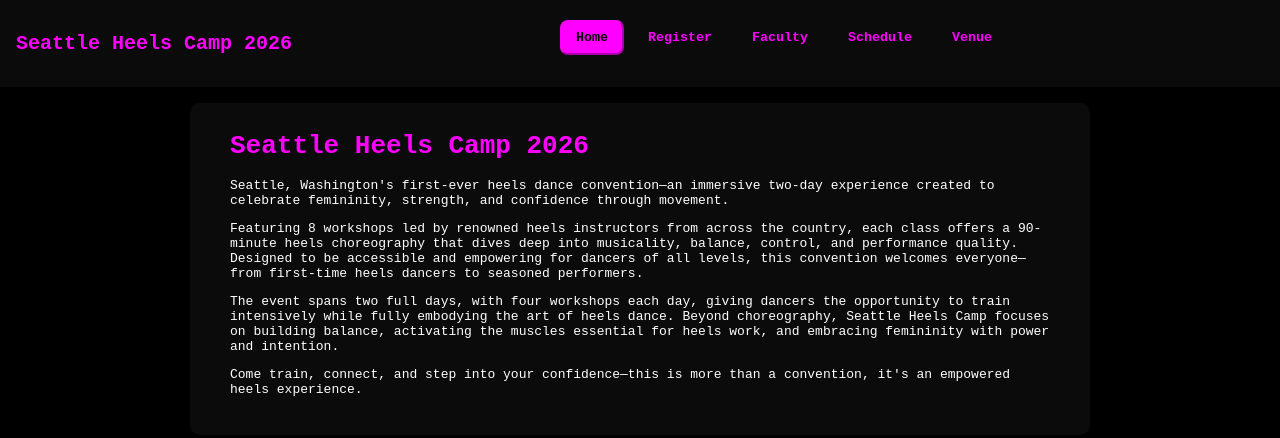
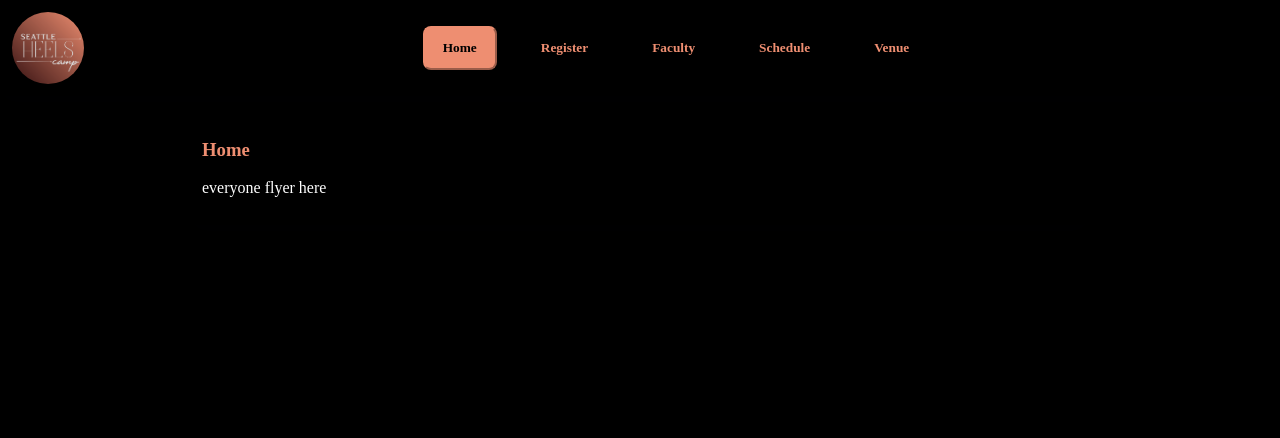
Before and after one commit to jianingwang623/seattleheelscamp2026, a plain HTML site: page index.html in a window 1280 px wide. Drawn offline with Linux system fonts and the light colour scheme.

Commit message:
Consolidate to single index.html, remove unused code and old page files

```diff
--- a/faculty.html
+++ /dev/null
@@ -1,20 +0,0 @@
-<!doctype html>
-<html lang="en">
-
-<body>
-    <style>
-        body {
-            font-family: monospace;
-            margin: 20px;
-            color: rgb(255, 255, 255);
-        }
-
-        h1 {
-            color: rgb(255, 0, 255);
-        }
-    </style>
-    <h1>Faculty</h1>
-    <p>Coming soon</p>
-</body>
-
-</html>
--- a/home.html
+++ /dev/null
@@ -1,41 +0,0 @@
-<!doctype html>
-<html lang="en">
-
-<head>
-    <meta charset="utf-8" />
-    <meta name="viewport" content="width=device-width,initial-scale=1" />
-    <title>Home - Seattle Heels Camp 2026</title>
-    <style>
-        body {
-            font-family: monospace;
-            margin: 20px;
-            color: rgb(255, 255, 255);
-        }
-
-        h1 {
-            color: rgb(255, 0, 255)
-        }
-    </style>
-</head>
-
-<body>
-    <h1>Seattle Heels Camp 2026</h1>
-    <p> Seattle, Washington's first-ever heels dance convention—an immersive two-day experience created to celebrate
-        femininity, strength, and confidence through movement.</p>
-    <p>
-        Featuring 8 workshops led by renowned heels instructors from across the country, each class offers a 90-minute
-        heels choreography that dives deep into musicality, balance, control, and performance quality. Designed to be
-        accessible and empowering for dancers of all levels, this convention welcomes everyone—from first-time heels
-        dancers to seasoned performers.
-    </p>
-    <p>
-        The event spans two full days, with four workshops each day, giving dancers the opportunity to train intensively
-        while fully embodying the art of heels dance. Beyond choreography, Seattle Heels Camp focuses on building
-        balance, activating the muscles essential for heels work, and embracing femininity with power and intention.
-    </p>
-    <p>
-        Come train, connect, and step into your confidence—this is more than a convention, it's an empowered heels
-        experience.</p>
-</body>
-
-</html>
--- a/index.html
+++ b/index.html
@@ -9,12 +9,12 @@
         :root {
             --bg: #000000;
             --card: #0b0b0b;
-            --accent: rgb(255, 0, 255);
+            --accent: #ee8e71;
             --text: #ffffff
         }
 
         body {
-            font-family: monospace;
+            font-family: 'Amarna';
             margin: 0 40px 40px;
             background: var(--bg);
             color: var(--text)
@@ -27,8 +27,7 @@
         }
 
         .card {
-            background: var(--card);
-            padding: 20px;
+            padding: 12px;
             border-radius: 10px;
             box-shadow: 0 6px 18px rgba(15, 23, 42, 0.06)
         }
@@ -37,48 +36,63 @@
             color: var(--accent);
             text-decoration: none
         }
+
+        /* Logo styles */
+        .logo {
+            width: 72px;
+            height: 72px;
+            border-radius: 50%;
+        }
     </style>
 </head>
 
 <body>
     <div class="container">
         <header class="card full-bleed">
-            <h1>Seattle Heels Camp 2026</h1>
-
+            <img src="logo.png" alt="Logo" class="logo">
             <nav class="tabs" role="tablist" aria-label="Primary">
-                <button class="tab-button active" data-target="home" role="tab" aria-selected="true">Home</button>
-                <button class="tab-button" data-target="register" role="tab" aria-selected="false">Register</button>
-                <button class="tab-button" data-target="faculty" role="tab" aria-selected="false">Faculty</button>
-                <button class="tab-button" data-target="schedule" role="tab" aria-selected="false">Schedule</button>
-                <button class="tab-button" data-target="venue" role="tab" aria-selected="false">Venue</button>
+                <button class="tab-button active" data-target="home" role="tab" aria-selected="true" id="defaultOpen"
+                    onclick="openPage('Home', this)">Home</button>
+                <a href="https://brushfire.com/seattleheelscamp2026/seattleheelscamp2026/622" target="_blank">
+                    <button class="tab-button" data-target="register" role="tab" aria-selected="false"
+                        onclick="openPage('Register', this)">Register</button>
+                </a>
+                <button class="tab-button" data-target="faculty" role="tab" aria-selected="false"
+                    onclick="openPage('Faculty', this)">Faculty</button>
+                <button class="tab-button" data-target="schedule" role="tab" aria-selected="false"
+                    onclick="openPage('Schedule', this)">Schedule</button>
+                <button class="tab-button" data-target="venue" role="tab" aria-selected="false"
+                    onclick="openPage('Venue', this)">Venue</button>
             </nav>
         </header>
 
         <section class="card" id="main-content" style="margin-top:16px;">
             <div class="tab-content">
-                <div id="home" class="tab-pane active" role="tabpanel">
-                    <iframe src="home.html" title="Home"
-                        style="width:100%;height:100%;border:0;min-height:300px;"></iframe>
+                <div id="Home" class="tabcontent">
+                    <h3 id="content-header">Home</h1>
+                        <p id="content-body">everyone flyer here</p>
                 </div>
 
-                <div id="register" class="tab-pane" role="tabpanel" hidden>
-                    <iframe src="register.html" title="Register"
-                        style="width:100%;height:100%;border:0;min-height:200px;"></iframe>
+                <div id="Register" class="tabcontent">
+                    <h3 id="content-header">Register</h3>
+                    <p id="content-body">Visit <a
+                            href="https://brushfire.com/seattleheelscamp2026/seattleheelscamp2026/622"
+                            target="_blank">Brushfire</a> to purchase tickets.</p>
                 </div>
 
-                <div id="faculty" class="tab-pane" role="tabpanel" hidden>
-                    <iframe src="faculty.html" title="Faculty"
-                        style="width:100%;height:100%;border:0;min-height:200px;"></iframe>
+                <div id="Faculty" class="tabcontent">
+                    <h3 id="content-header">Faculty</h3>
+                    <p id="content-body">Faculty info here (photo + intro)</p>
                 </div>
 
-                <div id="schedule" class="tab-pane" role="tabpanel" hidden>
-                    <iframe src="schedule.html" title="Schedule"
-                        style="width:100%;height:100%;border:0;min-height:200px;"></iframe>
+                <div id="Schedule" class="tabcontent">
+                    <h3 id="content-header">Schedule</h3>
+                    <p id="content-body">Schedule flyer here</p>
                 </div>
 
-                <div id="venue" class="tab-pane" role="tabpanel" hidden>
-                    <iframe src="venue.html" title="Venue"
-                        style="width:100%;height:100%;border:0;min-height:200px;"></iframe>
+                <div id="Venue" class="tabcontent">
+                    <h3 id="content-header">Venue</h3>
+                    <p id="content-body">Venue flyer</p>
                 </div>
             </div>
         </section>
@@ -87,9 +101,8 @@
     <style>
         .tabs {
             display: flex;
-            gap: 8px;
-            margin-bottom: 12px;
             align-items: center;
+            column-gap: 24px;
         }
 
         /* layout the header: title on left, tabs centered on same row */
@@ -97,17 +110,15 @@
             width: 100vw;
             margin-left: calc(50% - 50vw);
             border-radius: 0;
-            padding: 20px 16px;
             box-sizing: border-box;
             display: grid;
             grid-template-columns: auto 1fr;
             align-items: center;
-            column-gap: 12px;
         }
 
         header.full-bleed.card h1 {
             font-size: 20px;
-            color: rgb(255, 0, 255);
+            color: #ee8e71;
             margin: 0;
         }
 
@@ -117,11 +128,11 @@
 
         .tab-button {
             background: transparent;
-            font-family: monospace;
-            padding: 8px 14px;
+            font-family: 'Amarna';
+            padding: 12px 18px;
             border-radius: 8px;
             cursor: pointer;
-            color: rgb(255, 0, 255);
+            color: #ee8e71;
             font-weight: bold;
             border-color: transparent;
         }
@@ -131,40 +142,40 @@
             color: #000;
             border-color: var(--accent);
             font-weight: bold;
-            font-family: monospace;
+            font-family: 'Amarna';
         }
 
         /* keep the content area visually separate from the header */
         #main-content {
             padding-top: 8px;
         }
+
+        #content-body {
+            font-family: 'Amarna';
+            color: rgb(255, 255, 255);
+        }
+
+        #content-header {
+            font-family: 'Amarna';
+            color: #ee8e71;
+        }
     </style>
 
     <script>
-        (function () {
-            const buttons = document.querySelectorAll('.tab-button');
-            const panes = document.querySelectorAll('.tab-pane');
-
-            function activate(target) {
-                buttons.forEach(b => {
-                    const t = b.getAttribute('data-target');
-                    const is = t === target;
-                    b.classList.toggle('active', is);
-                    b.setAttribute('aria-selected', is ? 'true' : 'false');
-                });
-
-                panes.forEach(p => {
-                    p.hidden = p.id !== target;
-                    p.classList.toggle('active', p.id === target);
-                });
+        function openPage(pageName, elmnt) {
+            // Hide all elements with class="tabcontent" by default
+            var i, tabcontent;
+            tabcontent = document.getElementsByClassName("tabcontent");
+            for (i = 0; i < tabcontent.length; i++) {
+                tabcontent[i].style.display = "none";
             }
 
-            buttons.forEach(b => b.addEventListener('click', () => activate(b.getAttribute('data-target'))));
+            // Show the specific tab content
+            document.getElementById(pageName).style.display = "block";
+        }
 
-            // ensure initial state
-            const initial = document.querySelector('.tab-button.active')?.getAttribute('data-target') || 'home';
-            activate(initial);
-        })();
+        // Get the element with id="defaultOpen" and click on it
+        document.getElementById("defaultOpen").click();
     </script>
 </body>
 
--- a/register.html
+++ /dev/null
@@ -1,23 +0,0 @@
-<!doctype html>
-<html lang="en">
-
-<head>
-    <meta charset="utf-8" />
-    <meta name="viewport" content="width=device-width,initial-scale=1" />
-    <title>Register - Seattle Heels Camp 2026</title>
-    <style>
-        body {
-            font-family: monospace;
-            margin: 20px;
-            color: white
-        }
-
-        h1 {
-            color: rgb(255, 0, 255);
-        }
-    </style>
-    <h1>Register</h1>
-    <p>Coming soon</p>
-    </body>
-
-</html>
--- a/schedule.html
+++ /dev/null
@@ -1,23 +0,0 @@
-<!doctype html>
-<html lang="en">
-
-<head>
-    <meta charset="utf-8" />
-    <meta name="viewport" content="width=device-width,initial-scale=1" />
-    <title>Schedule - Seattle Heels Camp 2026</title>
-    <style>
-        body {
-            font-family: monospace;
-            margin: 20px;
-            color: rgb(255, 255, 255);
-        }
-
-        h1 {
-            color: rgb(255, 0, 255);
-        }
-    </style>
-    <h1>Schedule</h1>
-    <p>Coming soon</p>
-    </body>
-
-</html>
--- a/venue.html
+++ /dev/null
@@ -1,23 +0,0 @@
-<!doctype html>
-<html lang="en">
-
-<head>
-    <meta charset="utf-8" />
-    <meta name="viewport" content="width=device-width,initial-scale=1" />
-    <title>Venue - Seattle Heels Camp 2026</title>
-    <style>
-        body {
-            font-family: monospace;
-            margin: 20px;
-            color: rgb(255, 255, 255);
-        }
-
-        h1 {
-            color: rgb(255, 0, 255);
-        }
-    </style>
-    <h1>Venue</h1>
-    <p>Coming soon</p>
-    </body>
-
-</html>
```
Also changed, not shown: Logo.png (added).
